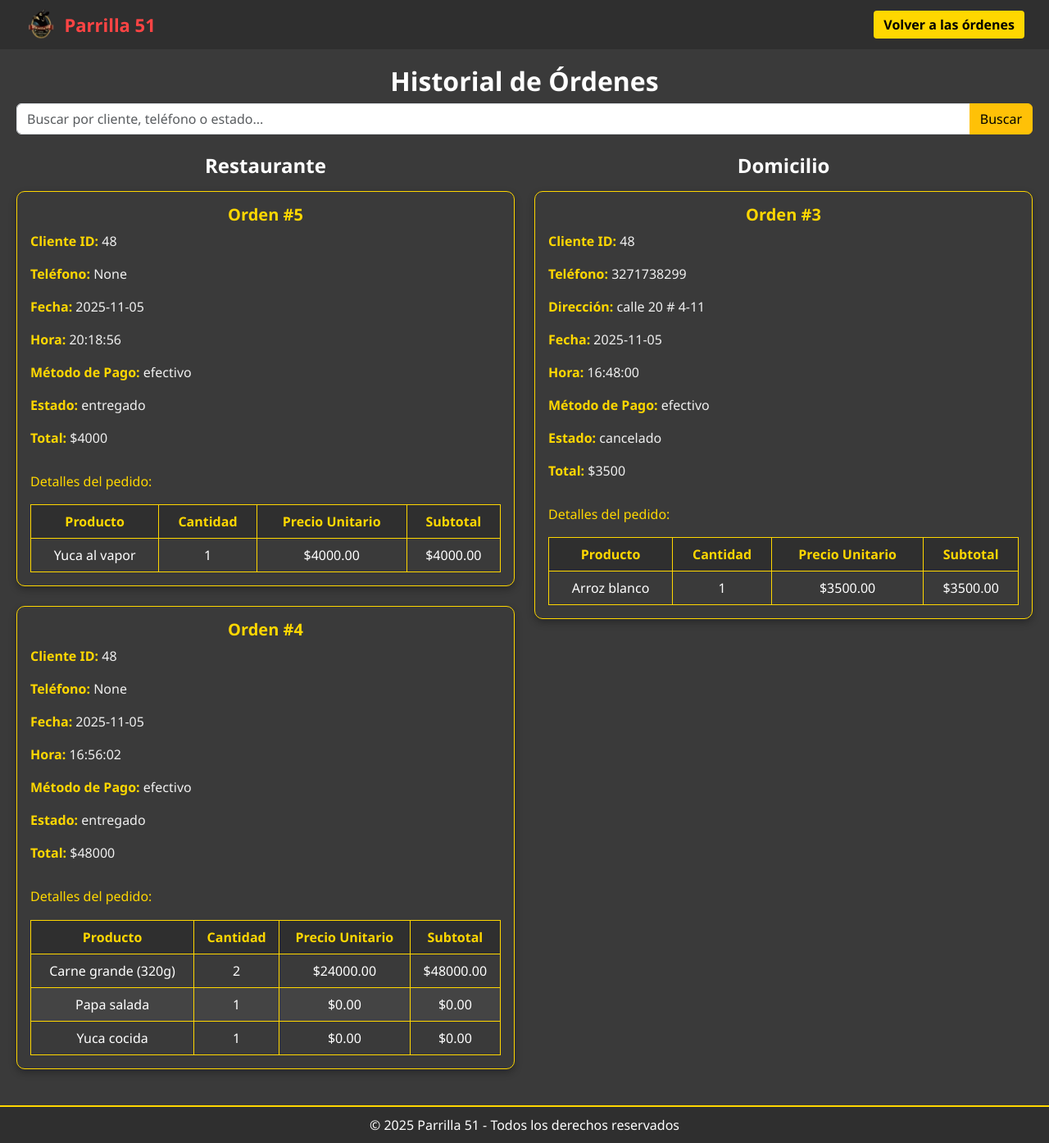
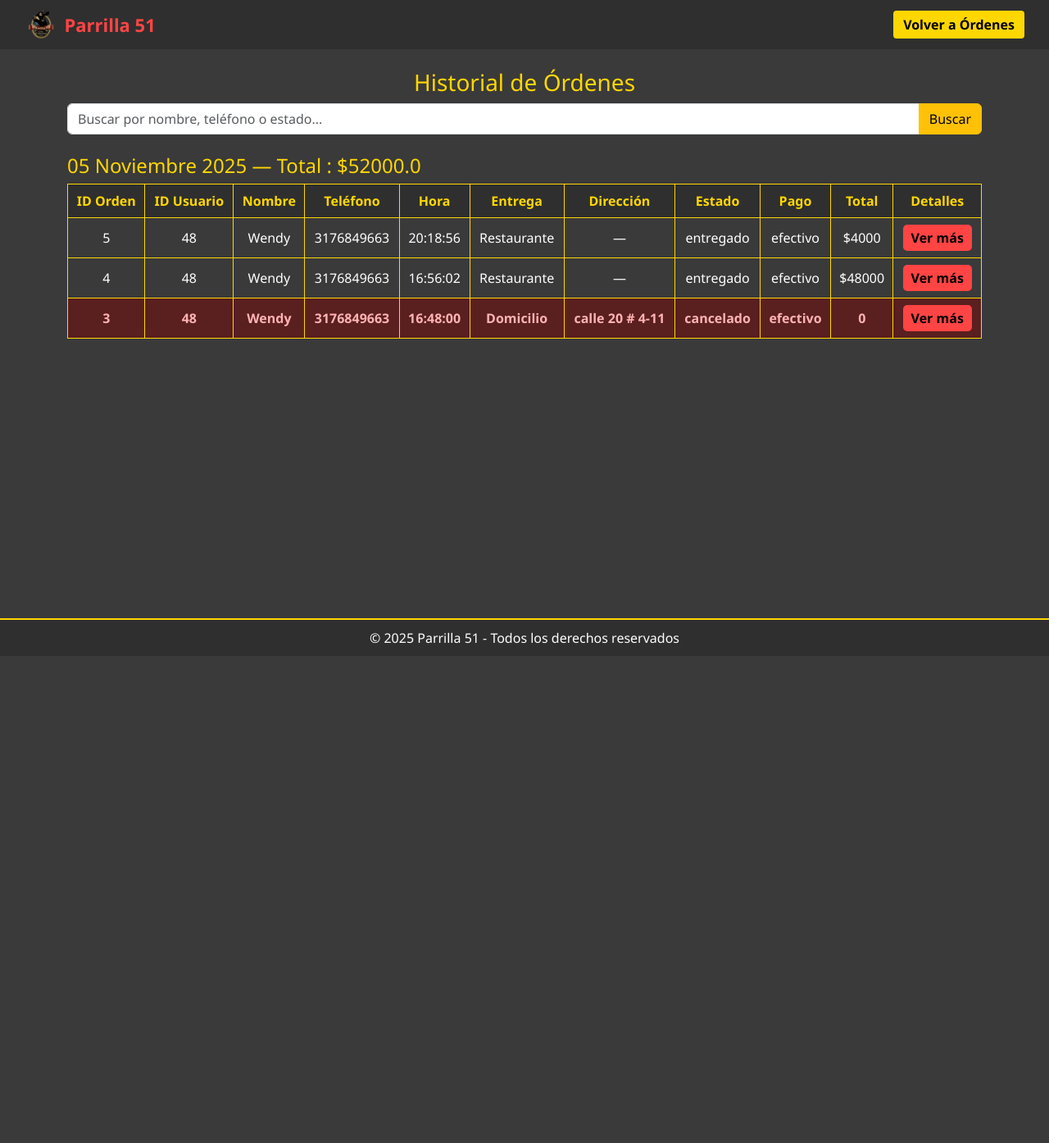
Before and after one commit to tatiana-vega123/parrilla51_final, a Flask app: page /empleado/historial_ordenes in a window 1280 px wide. Shown: the whole page at 82% size. After the commit the page ends 785 px from the top, so only its background shows below. Run offline with Flask 3, Linux system fonts and the light colour scheme; a user stored in the database is signed in; data comes from the database, SQL or seed files in the repository; parts of the project's set-up code (start-up, migrations or seed data) failed here and were passed over; some libraries are stand-ins or nearby versions.

Commit message:
Historial ordenes

```diff
--- a/log/routes/empleado_routes.py
+++ b/log/routes/empleado_routes.py
@@ -401,9 +401,7 @@ def actualizar_estado(id_pedido):
         'mensaje': f'{estado_emoji} Pedido #{id_pedido} marcado como {nuevo_estado}'
     })
 
-# ===============================
-# HISTORIAL ÓRDENES
-# ===============================
+#historial ordenes
 @empleado_bp.route('/empleado/historial_ordenes')
 def historial_ordenes_empleado():
     es_empleado, mensaje = verificar_empleado()
@@ -412,29 +410,50 @@ def historial_ordenes_empleado():
         return redirect(url_for('auth.login'))
 
     cur = mysql.connection.cursor(MySQLdb.cursors.DictCursor)
-    search_query = request.args.get('search_query', '').strip()
+    search_query = request.args.get('query', '').strip()
 
+    # ========================================
+    # CONSULTA BASE CON JOIN A USUARIOS
+    # ========================================
+    sql = """
+        SELECT
+            p.*,
+            u.nombre AS nombre_usuario,
+            u.telefono AS telefono_usuario
+        FROM pedidos p
+        JOIN usuarios u ON p.cod_usuario = u.id_usuario
+        WHERE p.estado IN ('entregado', 'cancelado')
+    """
+
+    params = []
+
+    # =======================================
+    # BÚSQUEDA
+    # =======================================
     if search_query:
-        cur.execute("""
-            SELECT * FROM pedidos
-            WHERE estado IN ('entregado', 'cancelado')
-              AND (cod_usuario LIKE %s OR telefono LIKE %s OR estado LIKE %s)
-            ORDER BY fecha DESC, hora DESC
-        """, (
+        sql += """
+            AND (
+                u.nombre LIKE %s OR
+                u.telefono LIKE %s OR
+                p.estado LIKE %s
+            )
+        """
+        params.extend([
             f"%{search_query}%",
             f"%{search_query}%",
             f"%{search_query}%"
-        ))
-    else:
-        cur.execute("""
-            SELECT * FROM pedidos
-            WHERE estado IN ('entregado', 'cancelado')
-            ORDER BY fecha DESC, hora DESC
-        """)
+        ])
 
+    sql += " ORDER BY p.fecha DESC, p.hora DESC"
+
+    cur.execute(sql, params)
     pedidos = cur.fetchall()
+
     ordenes = []
 
+    # =======================================
+    # BUSCAR DETALLES DE CADA ORDEN
+    # =======================================
     for pedido in pedidos:
         cur.execute("""
             SELECT dp.cod_producto, dp.cantidad, dp.precio_unitario, p.nombre
@@ -455,12 +474,52 @@ def historial_ordenes_empleado():
                 'subtotal': subtotal
             })
 
+        # Datos corregidos
+        pedido['nombre'] = pedido['nombre_usuario']
+        pedido['telefono'] = pedido['telefono_usuario']
         pedido['productos'] = productos
+
         ordenes.append(pedido)
+
+    # =======================================
+    # AGRUPAR POR FECHA
+    # =======================================
+    meses = {
+        '01': 'Enero', '02': 'Febrero', '03': 'Marzo', '04': 'Abril',
+        '05': 'Mayo', '06': 'Junio', '07': 'Julio', '08': 'Agosto',
+        '09': 'Septiembre', '10': 'Octubre', '11': 'Noviembre', '12': 'Diciembre'
+    }
+
+    ordenes_por_fecha = {}
+
+    for o in ordenes:
+        fecha = str(o['fecha'])  # formato YYYY-MM-DD
+        anio = fecha[:4]
+        mes = fecha[5:7]
+        dia = fecha[8:10]
+
+        fecha_bonita = f"{dia} {meses[mes]} {anio}"
+
+        if fecha_bonita not in ordenes_por_fecha:
+            ordenes_por_fecha[fecha_bonita] = {
+                "lista": [],
+                "total_dinero": 0
+            }
+
+        ordenes_por_fecha[fecha_bonita]["lista"].append(o)
+
+        # suma dinero (salta cancelados)
+        if o['estado'] != 'cancelado':
+            ordenes_por_fecha[fecha_bonita]["total_dinero"] += float(o['total'])
 
     cur.close()
 
-    return render_template('historial_ordenes_em.html', ordenes=ordenes, search_query=search_query)
+    return render_template(
+        'historial_ordenes_em.html',
+        ordenes_por_fecha=ordenes_por_fecha,
+        query=search_query
+    )
+
 
 # ===============================
 # RESERVAS
@@ -720,7 +779,7 @@ def historial_reservas_em():
             AND (
                 nombre LIKE %s OR
                 telefono LIKE %s OR
-                documento_identidad LIKE %s
+                documento LIKE %s
             )
         """
         params.extend([f"%{query}%", f"%{query}%", f"%{query}%"])
--- a/log/template/historial_ordenes_em.html
+++ b/log/template/historial_ordenes_em.html
@@ -4,28 +4,28 @@
   <meta charset="UTF-8" />
   <meta name="viewport" content="width=device-width, initial-scale=1" />
   <title>Historial de Órdenes</title>
+
   <link href="https://cdn.jsdelivr.net/npm/bootstrap@5.3.0/dist/css/bootstrap.min.css" rel="stylesheet" />
-  <link rel="stylesheet" href="https://cdn.jsdelivr.net/npm/bootstrap-icons@1.10.5/font/bootstrap-icons.css">
+<style>
+    /* --- Ajustes generales --- */
+    html, body {
+        height: 100%;
+    }
 
-  <style>
     body {
-      font-family: "Segoe UI", Tahoma, Geneva, Verdana, sans-serif;
         background-color: #3a3a3a;
         color: #f0f0f0;
-      margin: 0;
-      padding: 0;
-      display: flex;
-      flex-direction: column;
-      min-height: 100vh;
-      overflow-x: hidden;
+        font-family: "Segoe UI", Tahoma, Geneva, Verdana, sans-serif;
+        padding-bottom: 60px; /* espacio para que no tape el contenido */
     }
 
+    /* --- Navbar --- */
     .navbar-custom {
         background-color: #2f2f2f;
         padding: 10px 30px;
         display: flex;
+        justify-content: space-between;
         align-items: center;
-      justify-content: space-between;
     }
 
     .navbar-left {
@@ -56,57 +56,19 @@
 
     .btn-volver:hover {
         background-color: #e6b800;
-      color: black;
     }
 
-    /* CONTENEDOR */
-    .ordenes-container {
-      padding: 20px;
-      width: 100%;
-      max-width: 1300px;
-      margin: 0 auto;
-    }
-
-    /* CARD */
-    .card {
-      background-color: #3a3a3a;
-      color: #f0f0f0;
-      border: 1px solid #ffd700;
-      border-radius: 10px;
-      transition: transform 0.2s ease-in-out, box-shadow 0.2s ease-in-out;
-      box-shadow: 0 4px 10px rgba(0, 0, 0, 0.3);
-      overflow-x: auto;
-    }
-
-    .card:hover {
-      transform: scale(1.02);
-      box-shadow: 0 6px 15px rgba(0, 0, 0, 0.4);
-    }
-
-    .card-title {
-      color: #ffd700;
-      text-align: center;
-      font-weight: bold;
-    }
-
-    .card-text b {
-      color: #ffd700;
-    }
-
-    /* TABLA */
     table {
         width: 100%;
+        border-collapse: collapse;
+        background-color: #3a3a3a;
         color: #fff;
-      border-collapse: collapse;
-      margin-top: 10px;
-      min-width: 400px;
     }
 
     th, td {
         border: 1px solid #ffd700;
         padding: 8px;
         text-align: center;
-      white-space: nowrap;
     }
 
     th {
@@ -114,28 +76,45 @@
         color: #ffd700;
     }
 
-    tr:nth-child(even) td {
-      background-color: #444;
+    .btn-detalles {
+        background-color: #ff4444;
+        color: black;
+        font-weight: bold;
+        border: none;
+        padding: 4px 10px;
+        border-radius: 5px;
+        cursor: pointer;
     }
 
-    /* ALERTA */
-    .alert {
-      background-color: #444;
-      color: #ffd700;
-      border: 1px solid #ff4444;
+    .btn-detalles:hover {
+        background-color: #e6b800;
+        color: black;
     }
 
-    /* FOOTER */
+    .fila-cancelada {
+        background-color: #5a1f1f !important;
+        color: #ffb3b3 !important;
+        font-weight: bold;
+    }
+
+    /* --- Footer fijo --- */
     footer {
-      background: #2f2f2f;
+        position: fixed;
+        bottom: 0;
+        left: 0;
+        width: 100%;
+        background-color: #2f2f2f;
         color: #fff;
         text-align: center;
         padding: 10px;
         border-top: 2px solid #ffd700;
-      margin-top: auto;
+        z-index: 999;
     }
 </style>
+
+
 </head>
+
 <body>
 
   <!-- NAVBAR -->
@@ -145,49 +124,127 @@
       <span>Parrilla 51</span>
     </div>
 
-    <a href="{{ url_for('empleado.ordenes_empleado') }}" class="btn-volver">Volver a las órdenes</a>
+    <a href="{{ url_for('empleado.ordenes_empleado') }}" class="btn-volver">Volver a Órdenes</a>
   </nav>
 
+  <div class="container mt-4">
+    <h3 class="text-center" style="color:#ffd700;">Historial de Órdenes</h3>
 
-  <!-- CONTENIDO -->
-  <div class="ordenes-container">
-    <h2 class="text-center" style="color:#ffffff; font-weight:bold;">Historial de Órdenes</h2>
-
-    <!-- 🔎 BÚSQUEDA -->
-    <div class="search-container mb-3">
-      <form action="{{ url_for('empleado.historial_ordenes_empleado') }}" method="GET">
+    <!-- BÚSQUEDA -->
+    <form method="GET" action="{{ url_for('empleado.historial_ordenes_empleado') }}" class="mb-4">
       <div class="input-group">
-          <input type="text" class="form-control" placeholder="Buscar por cliente, teléfono o estado..."
-                name="search_query" value="{{ search_query }}" autocomplete="off" />
+        <input type="text" name="query" class="form-control"
+          placeholder="Buscar por nombre, teléfono o estado..."
+          value="{{ request.args.get('query', '') }}" autocomplete="off" />
         <button class="btn btn-warning" type="submit">Buscar</button>
       </div>
     </form>
-    </div>
 
-    {% if ordenes and ordenes|length > 0 %}
-    <div class="row mt-4">
+    {% if ordenes_por_fecha %}
 
-      <!-- RESTAURANTE -->
-      <div class="col-md-6">
-        <h4 class="text-center mb-3" style="color:#ffffff; font-weight:bold;">Restaurante</h4>
-        {% for orden in ordenes %}
-          {% if (orden.estado == 'entregado' or orden.estado == 'cancelado') and not orden.direccion %}
+      {% for fecha, data in ordenes_por_fecha.items() %}
+
         <div class="mb-4">
-            <div class="card p-3">
-              <h5 class="card-title">Orden #{{ orden.id_pedido }}</h5>
-              <p class="card-text"><b>Cliente ID:</b> {{ orden.cod_usuario }}</p>
-              <p class="card-text"><b>Teléfono:</b> {{ orden.telefono }}</p>
-              <p class="card-text"><b>Fecha:</b> {{ orden.fecha }}</p>
-              <p class="card-text"><b>Hora:</b> {{ orden.hora }}</p>
-              <p class="card-text"><b>Método de Pago:</b> {{ orden.metodo_pago }}</p>
-              <p class="card-text"><b>Estado:</b> {{ orden.estado }}</p>
-              <p class="card-text"><b>Total:</b> ${{ orden.total }}</p>
+          <h4 style="color:#ffd700;">
+            {{ fecha }} — Total : ${{ data.total_dinero }}
+          </h4>
 
-              <h6 class="mt-3 mb-2" style="color:#ffd700;">Detalles del pedido:</h6>
-              <div style="overflow-x:auto;">
           <table>
             <thead>
               <tr>
+                <th>ID Orden</th>
+                <th>ID Usuario</th>
+                <th>Nombre</th>
+                <th>Teléfono</th>
+                <th>Hora</th>
+                <th>Entrega</th>
+                <th>Dirección</th>
+                <th>Estado</th>
+                <th>Pago</th>
+                <th>Total</th>
+                <th>Detalles</th>
+              </tr>
+            </thead>
+
+            <tbody>
+              {% for o in data.lista %}
+                <tr class="{% if o.estado == 'cancelado' %}fila-cancelada{% endif %}">
+
+                  <td>{{ o.id_pedido }}</td>
+                  <td>{{ o.cod_usuario }}</td>
+                  <td>{{ o.nombre }}</td>
+                  <td>{{ o.telefono }}</td>
+                  <td>{{ o.hora }}</td>
+
+                  <td>
+                    {% if o.direccion %}Domicilio{% else %}Restaurante{% endif %}
+                  </td>
+
+                  <td>{{ o.direccion if o.direccion else '—' }}</td>
+
+                  <td>{{ o.estado }}</td>
+                  <td>{{ o.metodo_pago }}</td>
+
+                  <td>
+                    {% if o.estado == 'cancelado' %}
+                      0
+                    {% else %}
+                      ${{ o.total }}
+                    {% endif %}
+                  </td>
+
+                  <td>
+                    <button class="btn-detalles"
+                      onclick="mostrarDetalles(this, '{{ o.id_pedido }}')"
+                      data-detalles='{{ o.productos | tojson | safe }}'>
+                      Ver más
+                    </button>
+                  </td>
+
+                </tr>
+              {% endfor %}
+            </tbody>
+
+          </table>
+        </div>
+
+      {% endfor %}
+
+    {% else %}
+      <div class="alert alert-warning text-center">No hay órdenes finalizadas o canceladas.</div>
+    {% endif %}
+  </div>
+
+  <!-- MODAL DETALLES -->
+  <div class="modal fade" id="modalDetalles" tabindex="-1">
+    <div class="modal-dialog modal-lg modal-dialog-centered">
+      <div class="modal-content" style="background:#2f2f2f; color:white; border:2px solid #ffd700;">
+        <div class="modal-header">
+          <h5 class="modal-title" id="modal-title" style="color:#ffd700;">Detalles de la Orden</h5>
+          <button type="button" class="btn-close btn-close-white" data-bs-dismiss="modal"></button>
+        </div>
+
+        <div class="modal-body" id="contenidoModal"></div>
+
+        <div class="modal-footer">
+          <button type="button" class="btn btn-warning" data-bs-dismiss="modal">Cerrar</button>
+        </div>
+      </div>
+    </div>
+  </div>
+
+  <footer>© 2025 Parrilla 51 - Todos los derechos reservados</footer>
+
+  <script src="https://cdn.jsdelivr.net/npm/bootstrap@5.3.0/dist/js/bootstrap.bundle.min.js"></script>
+
+  <script>
+    function mostrarDetalles(boton, id) {
+      const productos = JSON.parse(boton.getAttribute("data-detalles"));
+
+      let html = `
+        <table class="table table-dark table-bordered text-center" style="border-color:#ffd700;">
+          <thead>
+            <tr style="color:#ffd700;">
               <th>Producto</th>
               <th>Cantidad</th>
               <th>Precio Unitario</th>
@@ -195,80 +252,27 @@
             </tr>
           </thead>
           <tbody>
-                    {% for producto in orden.productos %}
+      `;
+
+      productos.forEach(p => {
+        html += `
           <tr>
-                      <td>{{ producto.nombre }}</td>
-                      <td>{{ producto.cantidad }}</td>
-                      <td>${{ "%.2f"|format(producto.precio_unitario) }}</td>
-                      <td>${{ "%.2f"|format(producto.subtotal) }}</td>
+            <td>${p.nombre}</td>
+            <td>${p.cantidad}</td>
+            <td>$${p.precio_unitario}</td>
+            <td>$${p.subtotal}</td>
           </tr>
-                    {% endfor %}
-                  </tbody>
-                </table>
-              </div>
-            </div>
-          </div>
-          {% endif %}
-        {% endfor %}
-      </div>
+        `;
+      });
 
-      <!-- DOMICILIO -->
-      <div class="col-md-6">
-        <h4 class="text-center mb-3" style="color:#ffffff; font-weight:bold;">Domicilio</h4>
-        {% for orden in ordenes %}
-          {% if (orden.estado == 'entregado' or orden.estado == 'cancelado') and orden.direccion %}
-          <div class="mb-4">
-            <div class="card p-3">
-              <h5 class="card-title">Orden #{{ orden.id_pedido }}</h5>
-              <p class="card-text"><b>Cliente ID:</b> {{ orden.cod_usuario }}</p>
-              <p class="card-text"><b>Teléfono:</b> {{ orden.telefono }}</p>
-              <p class="card-text"><b>Dirección:</b> {{ orden.direccion }}</p>
-              <p class="card-text"><b>Fecha:</b> {{ orden.fecha }}</p>
-              <p class="card-text"><b>Hora:</b> {{ orden.hora }}</p>
-              <p class="card-text"><b>Método de Pago:</b> {{ orden.metodo_pago }}</p>
-              <p class="card-text"><b>Estado:</b> {{ orden.estado }}</p>
-              <p class="card-text"><b>Total:</b> ${{ orden.total }}</p>
+      html += "</tbody></table>";
 
-              <h6 class="mt-3 mb-2" style="color:#ffd700;">Detalles del pedido:</h6>
-              <div style="overflow-x:auto;">
-                <table>
-                  <thead>
-                    <tr>
-                      <th>Producto</th>
-                      <th>Cantidad</th>
-                      <th>Precio Unitario</th>
-                      <th>Subtotal</th>
-                    </tr>
-                  </thead>
-                  <tbody>
-                    {% for producto in orden.productos %}
-                    <tr>
-                      <td>{{ producto.nombre }}</td>
-                      <td>{{ producto.cantidad }}</td>
-                      <td>${{ "%.2f"|format(producto.precio_unitario) }}</td>
-                      <td>${{ "%.2f"|format(producto.subtotal) }}</td>
-                    </tr>
-                    {% endfor %}
-                  </tbody>
-                </table>
-              </div>
-            </div>
-          </div>
-          {% endif %}
-        {% endfor %}
-      </div>
+      document.getElementById("contenidoModal").innerHTML = html;
+      document.getElementById("modal-title").textContent = "Detalles de la Orden #" + id;
 
-    </div>
-    {% else %}
-      <div class="alert text-center mt-4">
-        No hay órdenes finalizadas o canceladas en el historial.
-      </div>
-    {% endif %}
-  </div>
-
-  <footer>
-    © 2025 Parrilla 51 - Todos los derechos reservados
-  </footer>
+      new bootstrap.Modal(document.getElementById("modalDetalles")).show();
+    }
+  </script>
 
 </body>
 </html>
```
Also changed, not shown: log/template/historial_pagos_restaurante.html (+13 -1 lines), log/template/historial_reservas_em.html (+15 -3 lines). Lines whose indentation alone changed are shown as unchanged.
